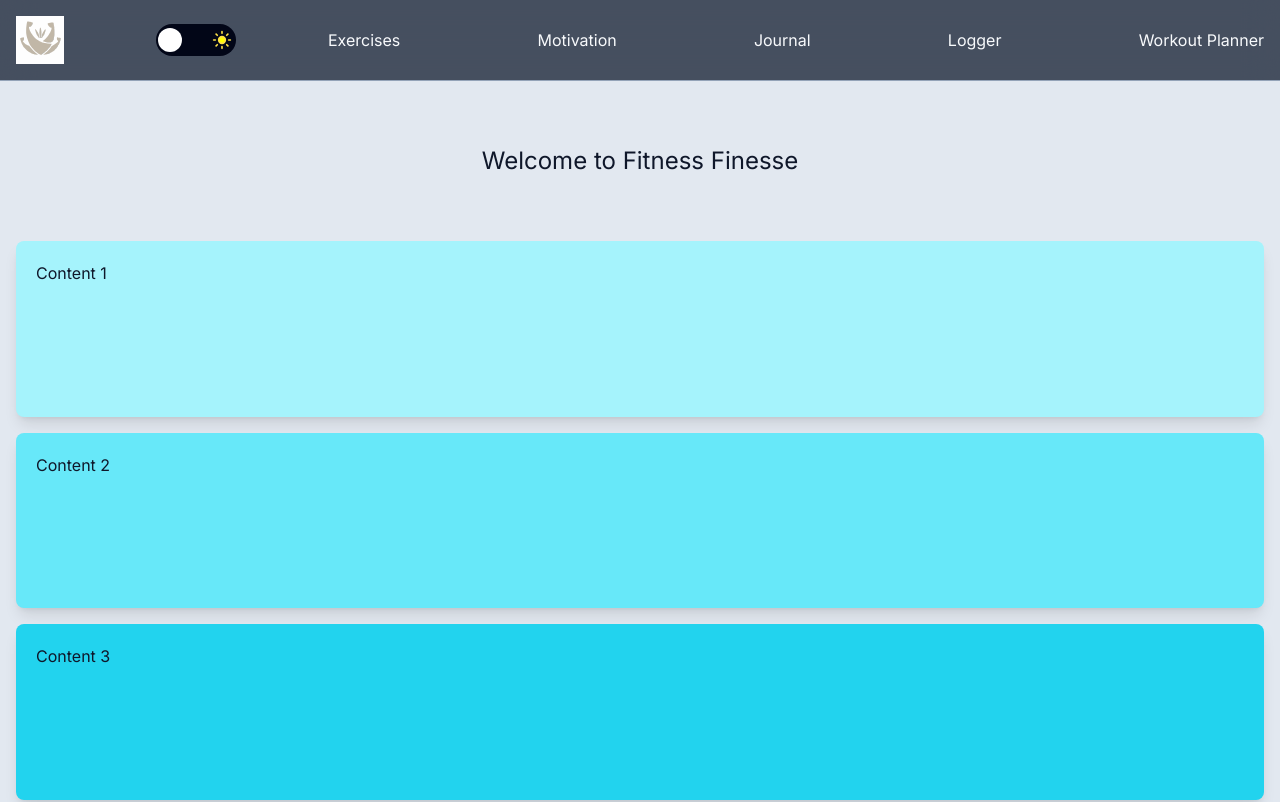
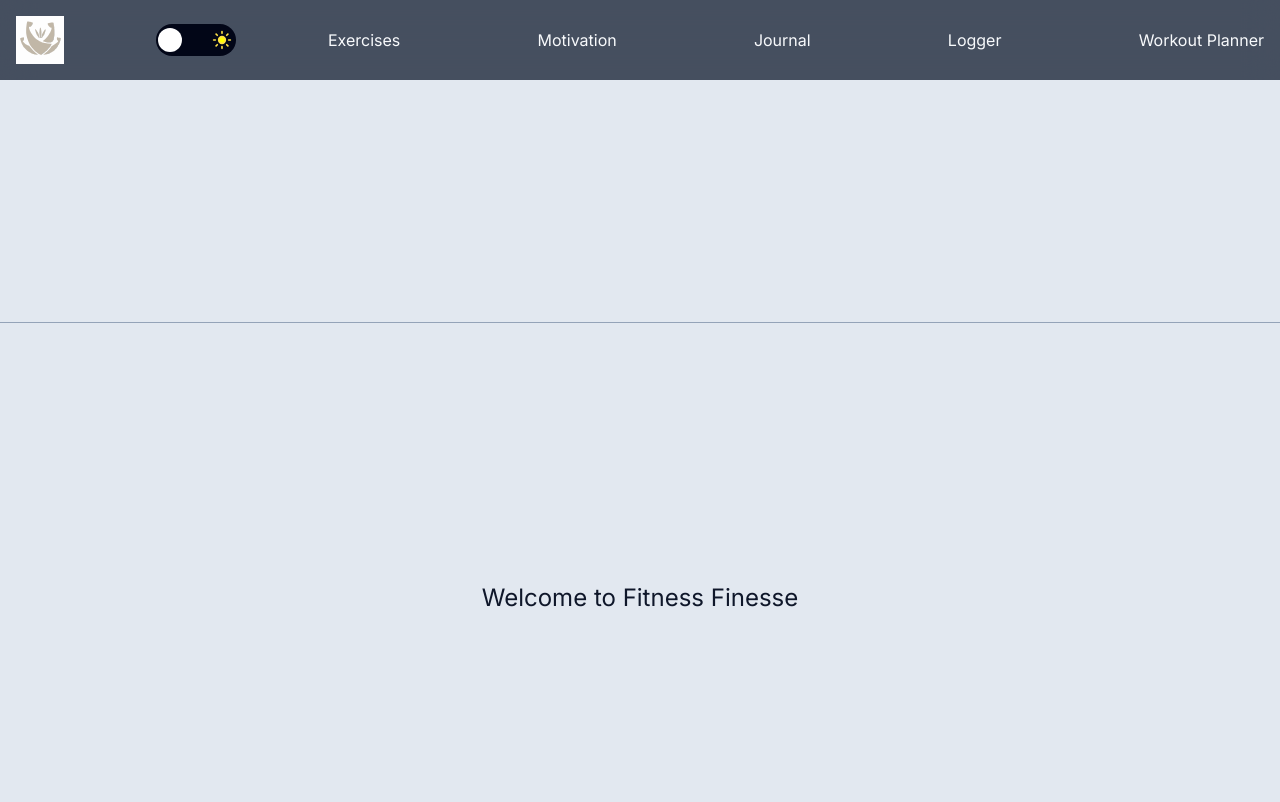
Before and after one commit to Norcrossover/fitness-finesse, a Next.js app: page / in a window 1280 px wide. Shown: the top 802 px of the page. Built offline with nearby package versions, Linux system fonts and the light colour scheme.

Commit message:
Minor changes to fix root layout

```diff
--- a/app/layout.tsx
+++ b/app/layout.tsx
@@ -27,9 +27,13 @@ export default function RootLayout({
             className={`${inter.className} bg-slate-200 text-slate-900 grid grid-rows-12 divide-y divide-slate-400`}
           >
             <Axe />
-            <Header />
-            <div className="row-span-11">{children}</div>
-            <Footer />
+            <div className="row-span-1">
+              <Header />
+            </div>
+            <div className="row-span-10">{children}</div>
+            <div className="row-span-1">
+              <Footer />
+            </div>
           </body>
         </html>
       </ClerkProvider>
```
